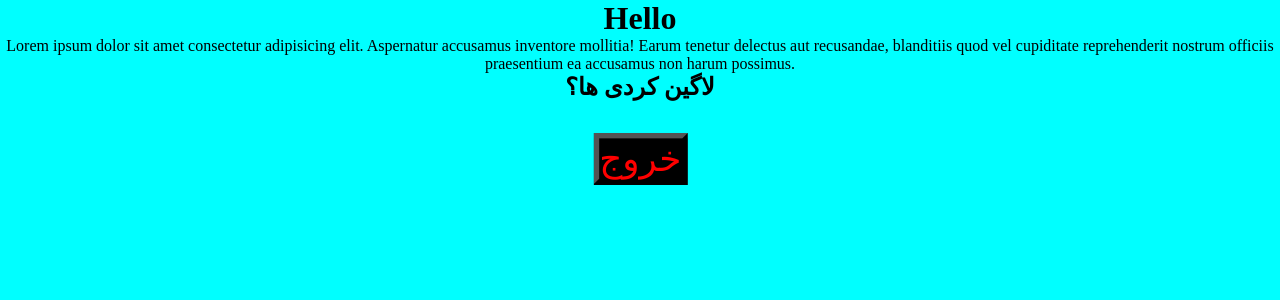
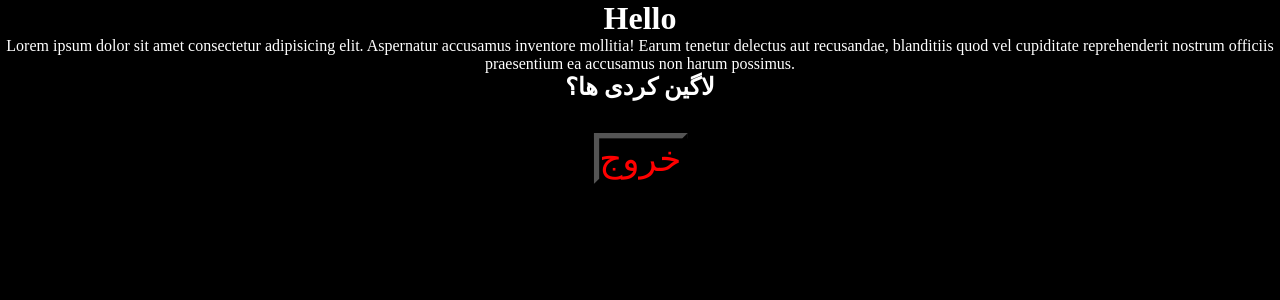
Before and after one commit to Sobhan-SRZA/express-homeworks, a Node server app: page / in a window 1280 px wide. Shown: the top 300 px of the page. Run offline with Node 20, Linux system fonts and the light colour scheme.

Commit message:
Update style.css

```diff
--- a/lesson 1 - test ejs and login api/public/style.css
+++ b/lesson 1 - test ejs and login api/public/style.css
@@ -7,12 +7,21 @@
 }
 
 body {
-    background-color: aqua;
+    display: flex;
+    flex-direction: column;
+    justify-items: center;
+    align-items: center;
+    background-color: rgb(0, 0, 0);
+    color: white;
     text-align: center;
 }
 
 .btn {
-
+    background: #393030;
+    color: red;
+    width: max-content;
+    place-self: center;
+    margin-top: 3rem;
 }
 
 .koni {
```
